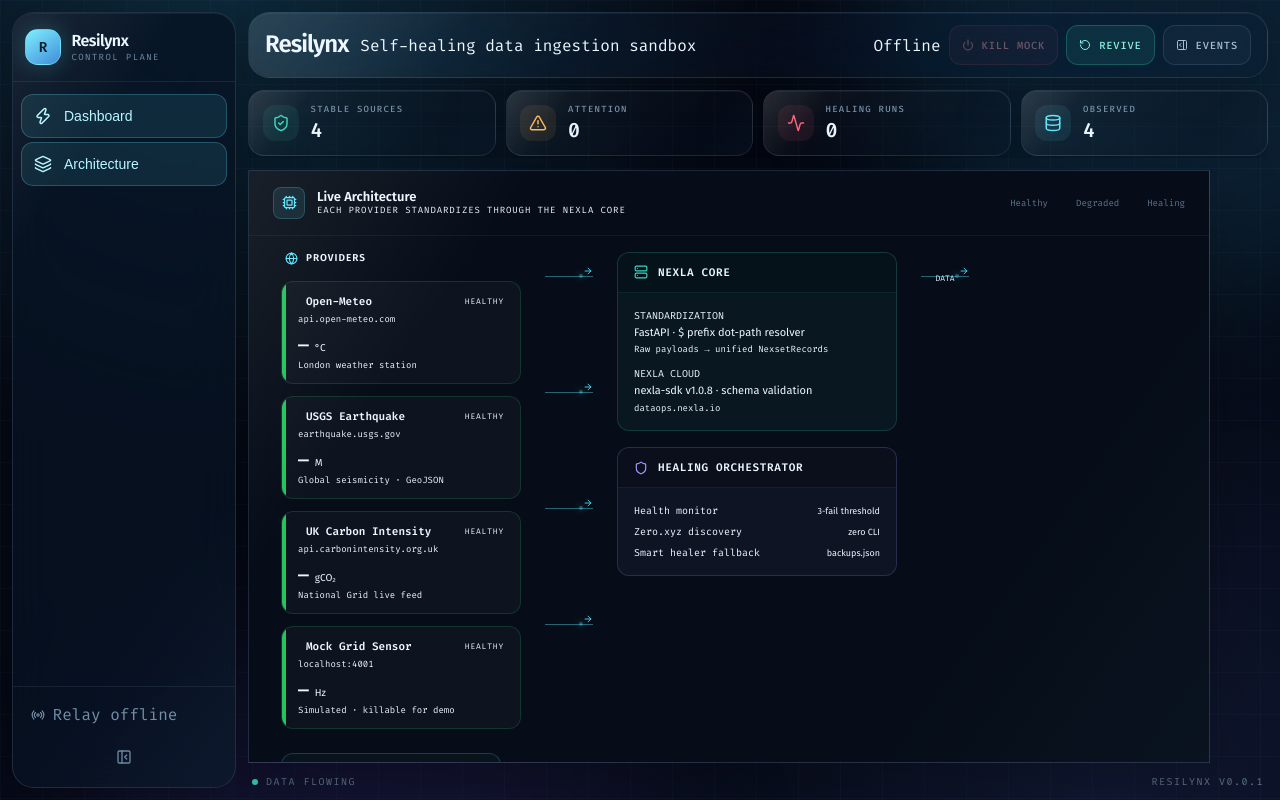
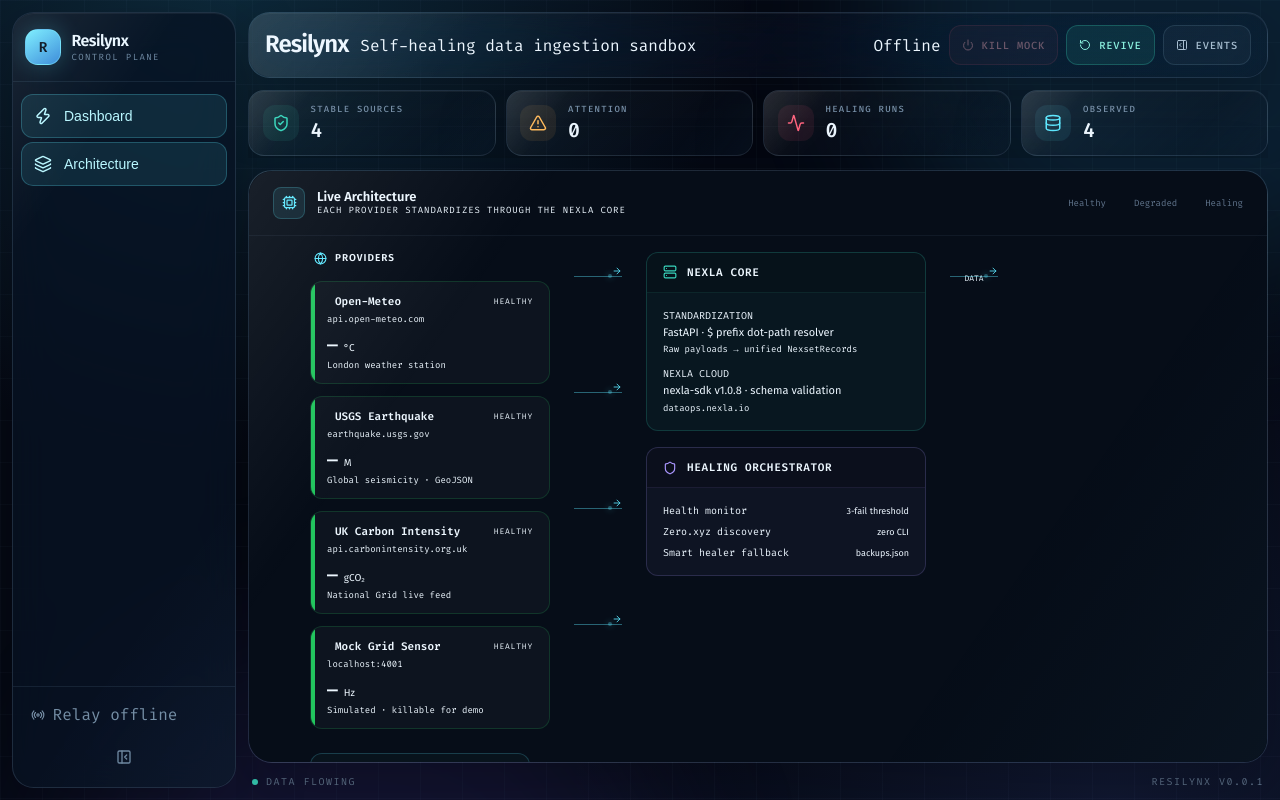
Before and after one commit to PeytonLi/Resilynx, a Next.js app in the folder apps/frontend/: page / in a window 1280 px wide. Built offline with nearby package versions, Linux system fonts and the light colour scheme; no server answers.

Commit message:
fix: add flex sizing CSS for architecture section wrapper to enable internal scrolling

```diff
--- a/apps/frontend/app/globals.css
+++ b/apps/frontend/app/globals.css
@@ -451,6 +451,15 @@ button:focus-visible {
   min-height: 0;
   flex: 1;
   gap: 0.75rem;
+}
+
+.app-shell > main > div:nth-of-type(1) > section {
+  display: flex;
+  min-width: 0;
+  flex: 1;
+  flex-direction: column;
+  overflow: hidden;
+  border-radius: 1.5rem;
 }
 
 .network-stage {
```
Also changed, not shown: 1 other file (tests, documents, lock files or other folders).
